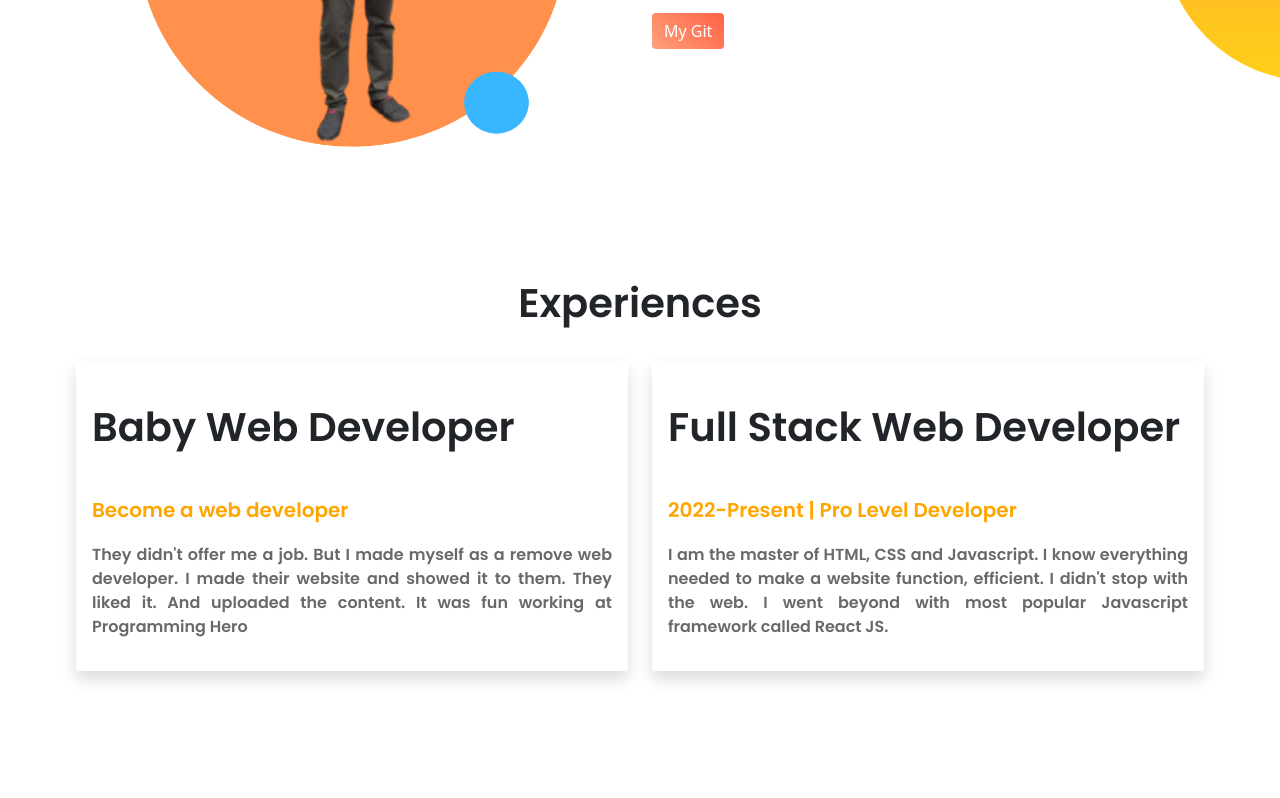
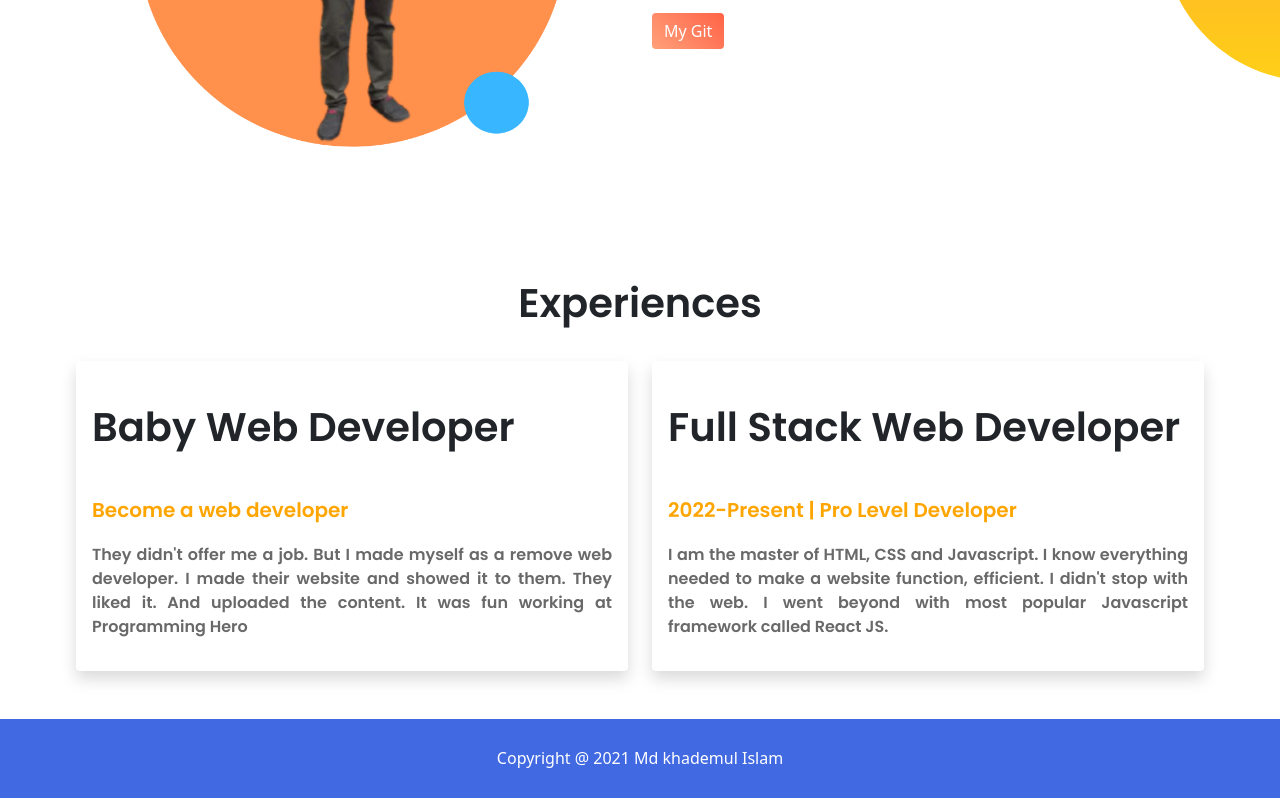
Before and after one commit to rkhademul8/portfolio, a plain HTML site: page index.html in a window 1280 px wide. Shown: the part 859-1657 px from the top of the page. Before the commit the page ends 1578 px from the top, so only its background shows below. Drawn offline with nearby package versions, Linux system fonts and the light colour scheme.

Commit message:
footer_part_done

```diff
--- a/index.html
+++ b/index.html
@@ -79,7 +79,11 @@
         </div>
     </div>
     <!-- experience part end -->
-
+<div class="foot">
+    <footer>
+       <h6 style="text-align: center; color: #fff; padding: 30px 0px; margin: 0px;">Copyright @ 2021 Md khademul Islam</h6>
+    </footer>
+</div>
 
     <!-- bootstrap js bundle -->
     <script src="https://cdn.jsdelivr.net/npm/bootstrap@5.0.2/dist/js/bootstrap.bundle.min.js" integrity="sha384-MrcW6ZMFYlzcLA8Nl+NtUVF0sA7MsXsP1UyJoMp4YLEuNSfAP+JcXn/tWtIaxVXM" crossorigin="anonymous"></script>
--- a/style.css
+++ b/style.css
@@ -36,3 +36,6 @@ p{
     background-position: right;
 
 }
+.foot{
+    background-color: royalblue;
+}
```
